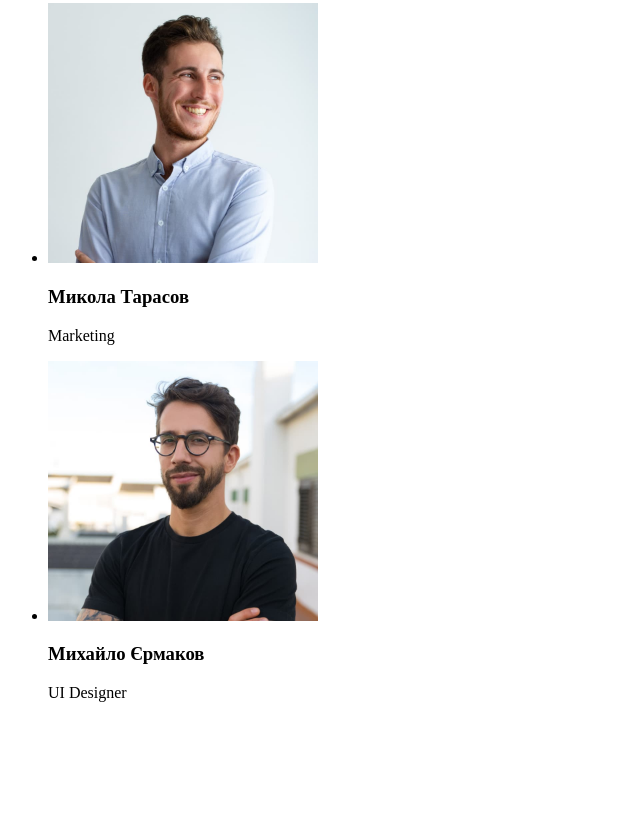
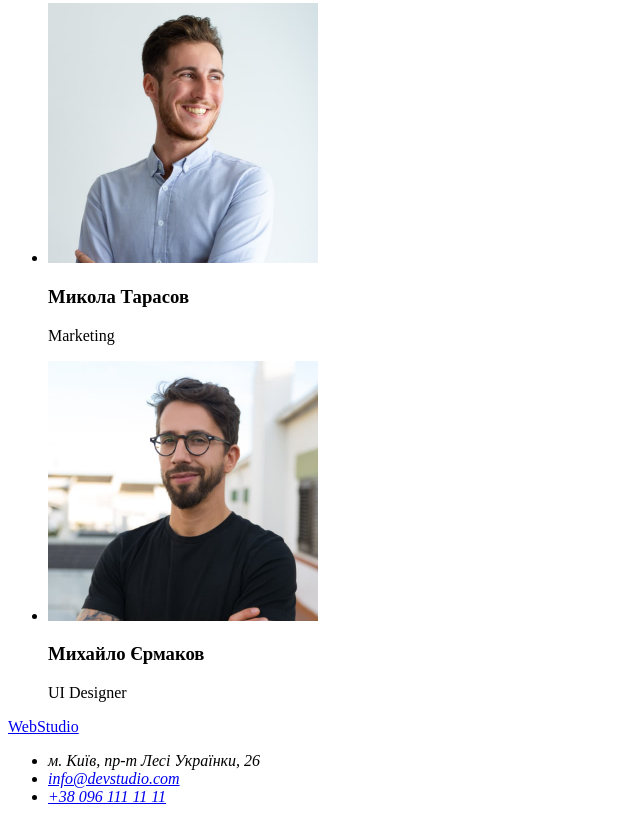
Before and after one commit to bhoretskyi/Home-work-1, a plain HTML site: page index.html in a window 1280 px wide. Shown: the part 2333-3155 px from the top of the page, without its empty margins (0-640 px from the left). Before the commit the page ends 3051 px from the top, so only its background shows below. Drawn offline with Linux system fonts and the light colour scheme.

Commit message:
Закончил футер.

```diff
--- a/index.html
+++ b/index.html
@@ -1,6 +1,5 @@
 <!DOCTYPE html>
 <html lang="ru">
-
   <head>
     <meta charset="UTF-8" />
     <meta http-equiv="X-UA-Compatible" content="IE=edge" />
@@ -68,8 +67,12 @@
       <section>
         <h2>Чим ми займаємося</h2>
         <ul>
-        <li><img src="./images/image-1.jpg" width="370" alt="програмист" /></li>
-        <li><img src="./images/image-2.jpg" width="370" alt="програмист" /></li>
+          <li>
+            <img src="./images/image-1.jpg" width="370" alt="програмист" />
+          </li>
+          <li>
+            <img src="./images/image-2.jpg" width="370" alt="програмист" />
+          </li>
           <li><img src="./images/image-3.jpg" width="370" alt="дизайнер" /></li>
         </ul>
       </section>
@@ -99,7 +102,17 @@
         </ul>
       </section>
     </main>
-  <footer></footer>
+    <footer>
+      <div>
+        <a href="/index.html">WebStudio</a>
+      </div>
+      <address>
+        <ul>
+          <li>м. Київ, пр-т Лесі Українки, 26</li>
+          <li><a href="mailto:info@devstudio.com">info@devstudio.com</a></li>
+          <li><a href="tel:+380961111111">+38 096 111 11 11</a></li>
+        </ul>
+      </address>
+    </footer>
   </body>
-
 </html>
```
Lines whose indentation alone changed are shown as unchanged.
